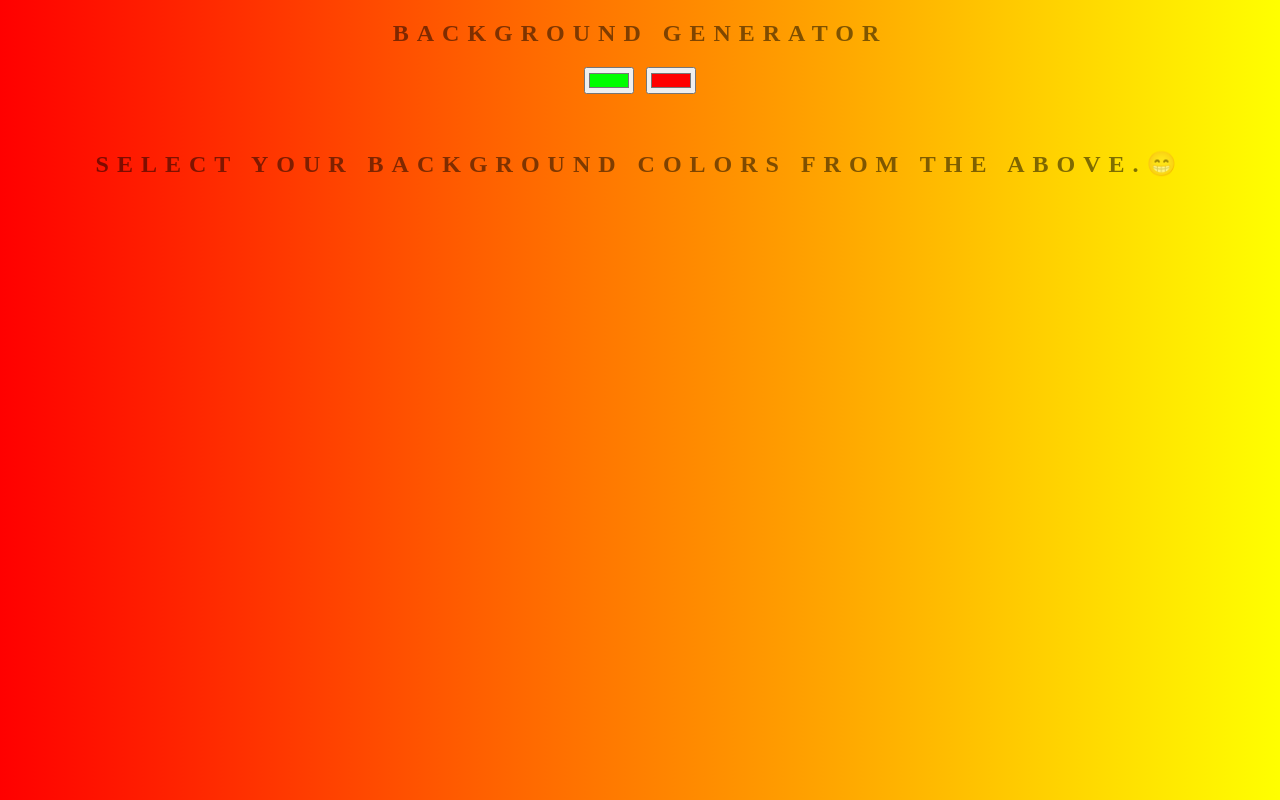
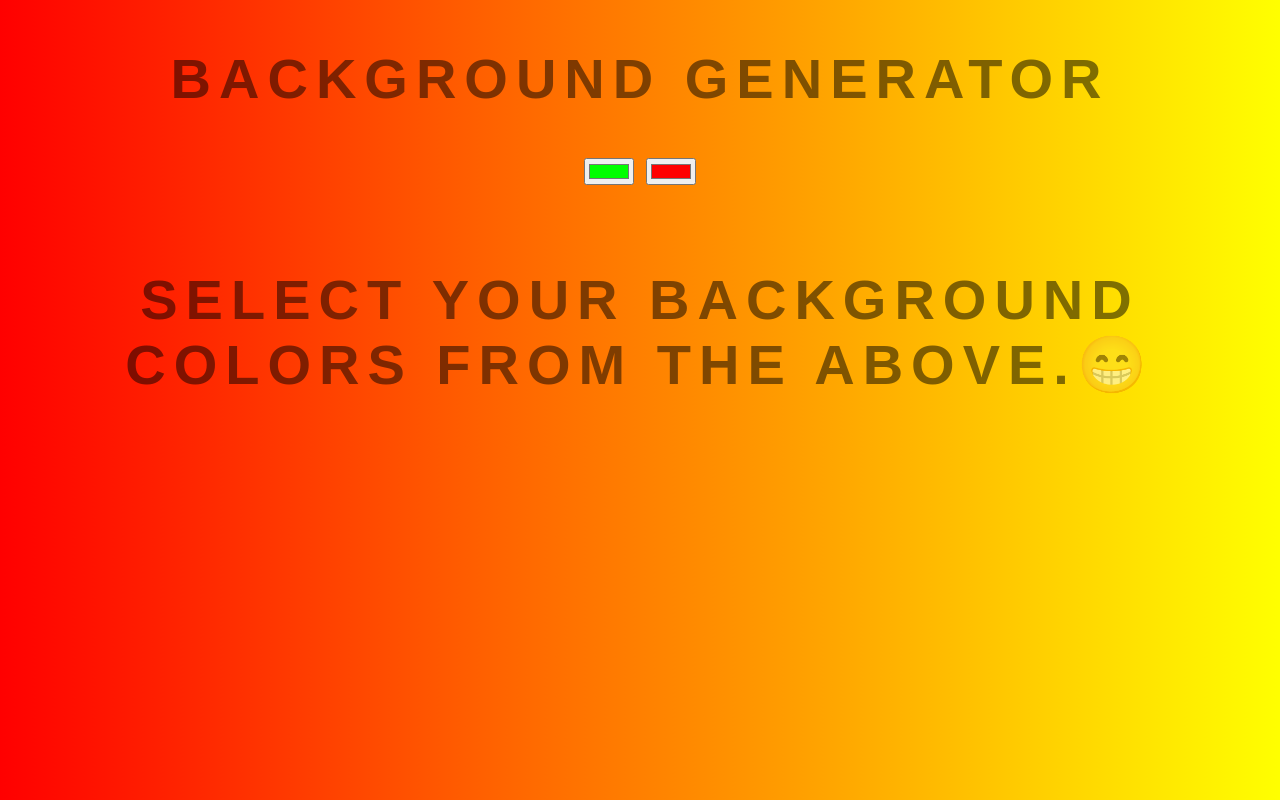
Before and after one commit to Iambuksman/background-generator, a plain HTML site: page index.html in a window 1280 px wide. Drawn offline with nearby package versions, Linux system fonts and the light colour scheme.

Commit message:
Update style.css

```diff
--- a/style.css
+++ b/style.css
@@ -8,8 +8,8 @@ body {
 	background: linear-gradient(to right, red , yellow); /* Standard syntax */
 }
 
-h1 {
-    /* font: 600 3.5em 'Raleway', sans-serif; */
+h2 {
+    font: 600 3.5em 'Raleway', sans-serif;
     color: rgba(0,0,0,.5);
     text-align: center;
     text-transform: uppercase;
```
